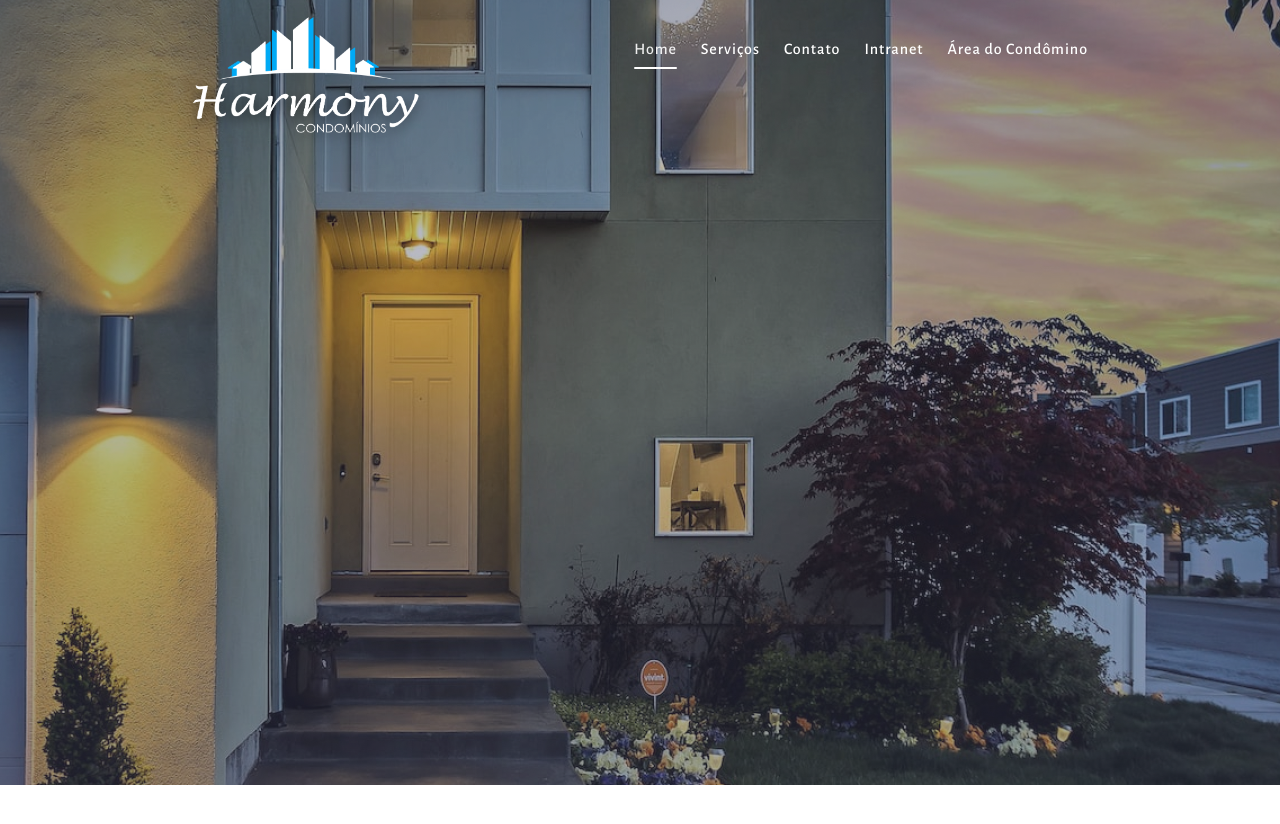
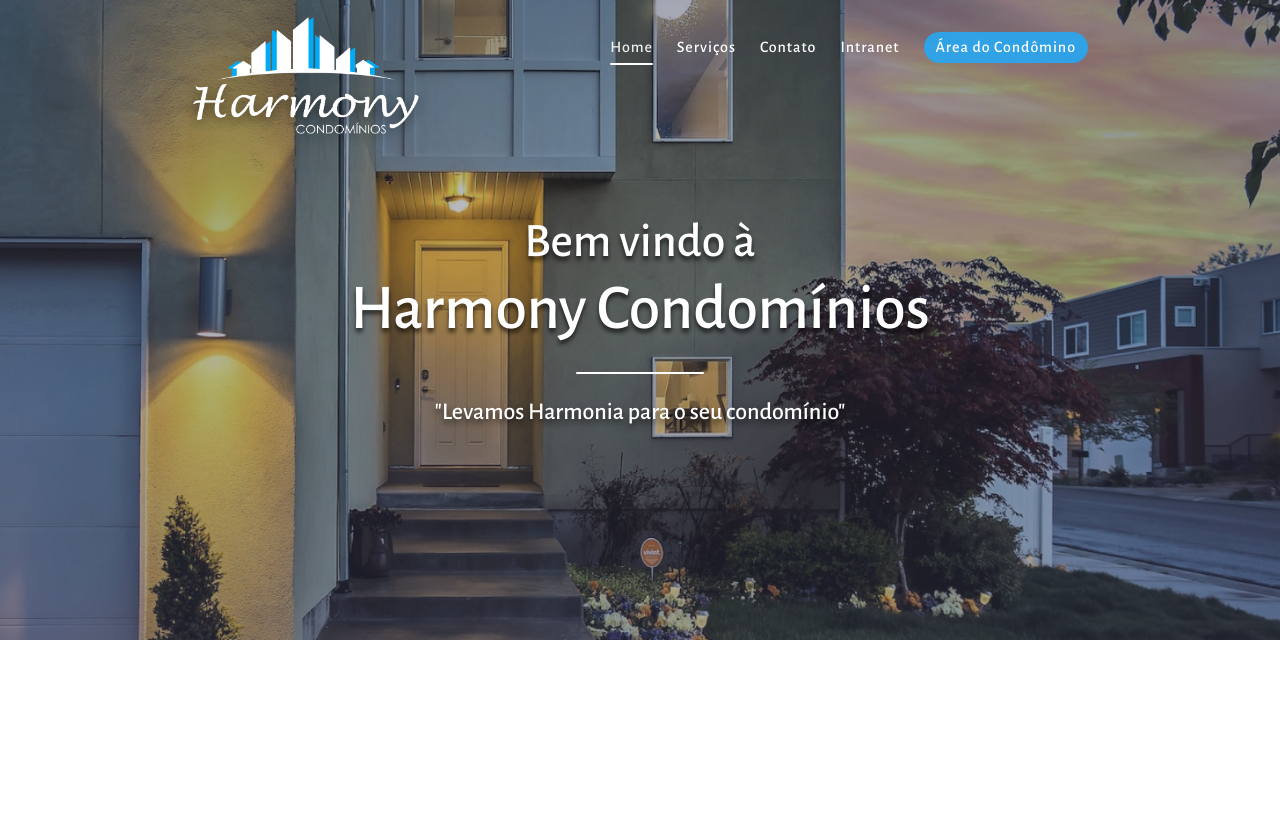
Before and after one commit to albberrrt/harmony-website, a React (Vite) app: page / in a window 1280 px wide. Shown: the top 824 px of the page. After the commit the page ends 800 px from the top, so only its background shows below. Built offline with nearby package versions, Linux system fonts and the light colour scheme.

Commit message:
feat: Homepage title and  subtitle

```diff
--- a/src/App.scss
+++ b/src/App.scss
@@ -1,12 +1,63 @@
+.sec {
+  width: 100%;
+  display: flex;
+  justify-content: center;
+  align-items: center;
+}
+
+.sec-01 {
+  width: 100%;
+  height: 80%;
+  display: flex;
+  justify-content: center;
+  align-items: center;
+  .title {
+    width: 50%;
+    color: #FFF;
+    display: flex;
+    flex-direction: column;
+    gap: 1.5rem;
+    h1 {
+      font-size: 3rem;
+      font-weight: 500;
+      text-align: center;
+      font-style: normal;
+      line-height: normal;
+      text-shadow: 0px 4px 4px rgba(0, 0, 0, 0.25), 0px 4px 4px rgba(0, 0, 0, 0.45);
+      span {
+        font-size: 4rem;
+      }
+    }
+    h2 {
+      font-size: 1.5rem;
+      font-weight: 500;
+      text-align: center;
+      font-style: normal;
+      line-height: normal;
+      text-shadow: 0px 4px 6px rgba(0, 0, 0, 0.60);
+    }
+    div {
+      content: "";
+      width: 20%;
+      height: 2px;
+      border-radius: 4px;
+      background-color: white;
+      align-self: center;
+    }
+  }
+
   .background-img {
     width: 100%;
-  height: 100%;
+    height: 80%;
     position: absolute;
+    top:0;
+    left: 0;
     content: "";
     background-image: url("/public/home-background.png");
-  background-size: auto;
+    background-size: cover;
     background-repeat: no-repeat;
     background-attachment: scroll;
     background-position: top center;
     z-index: -10;
   }
+}
--- a/src/App.tsx
+++ b/src/App.tsx
@@ -5,8 +5,20 @@ function App() {
 
   return (
     <>
-      <div className="background-img"></div>
       <Header />
+      <section className="sec sec-01">
+          <div className='title'>
+            <h1>Bem vindo à <br></br><span>Harmony Condomínios</span></h1>
+            <div></div>
+            <h2>"Levamos Harmonia para o seu condomínio"</h2>
+          </div>
+        <div className="background-img"></div>
+      </section>
+      <section className="sec sec-02">
+        <div>
+          {/* <h3>Toda tranquilidade do seu condomínio <br></br><span>nas palmas da sua mão.</span></h3> */}
+        </div>
+      </section>
     </>
   )
 }
--- a/src/components/Header/Header.scss
+++ b/src/components/Header/Header.scss
@@ -15,16 +15,31 @@ header {
 
   .header-nav {
     ul {
-      display: grid;
-      grid-auto-flow: column;
-      grid-column-gap: 1.5rem;
+      display: flex;
+      gap: 1.5rem;
       list-style-type: none;
-      margin-top: 1.5rem;
+      margin-top: 1rem;
+      align-items: center;
       li {
-        font-family: 'AlegreyaSans';
         font-weight: 500;
         letter-spacing: 0.06em;
+        position: relative;
       }
+      .nav-button {
+        div{
+          background: rgba(39, 168, 242, 0.90);
+          padding: 0.375em 0.75em;
+          border-radius: 1.3em;
+        }
+      }
+
+        a {
+          text-decoration: none;
+          color: white;
+          &:visited {
+            color: white;
+          }
+        }
 
       .nav-active-page {
         display: flex;
@@ -38,6 +53,8 @@ header {
           height: 2px;
           background-color: #fff;
           border-radius: 2px;
+          position: absolute;
+          bottom: -.5rem;
         }
       }
     }
@@ -83,7 +100,7 @@ header {
     width: 100%;
     height: 70%;
     border-bottom: 1px solid rgba(171, 171, 171, 0.3);
-    background: linear-gradient(180deg, rgba(9, 37, 53, 0.49) 0%, rgba(0, 0, 0, 0.00) 100%);
+    background: linear-gradient(180deg, rgba(0, 48, 77, 0.49) 0%, rgba(0, 105, 175, 0.452) 100%);
     backdrop-filter: blur(11.5px);
     -webkit-background-clip: padding-box;
     background-clip: padding-box;
--- a/src/components/Header/Header.tsx
+++ b/src/components/Header/Header.tsx
@@ -1,19 +1,24 @@
 import { useEffect, useState, FC } from "react"
 import "./Header.scss"
 
+//  Checks if the user has scrolled the page
+const useScroll = () => {
+  const [isScrolled, setIsScrolled] = useState(false)
+  const handleScroll = () => {
+    setIsScrolled(window.scrollY > 0)
+  }
+  useEffect(() => {
+    window.addEventListener("scroll", handleScroll)
+    return () => {
+      window.removeEventListener("scroll", handleScroll)
+    };
+  }, [])
+
+  return { isScrolled }
+}
+
 export function Header() {
-  const [isScrolled, setIsScrolled] = useState(false);
-
-  const handleScroll = () => {
-    setIsScrolled(window.scrollY > 0);
-  }
-
-  useEffect(() => {
-    window.addEventListener("scroll", handleScroll);
-    return () => {
-      window.removeEventListener("scroll", handleScroll);
-    };
-  }, []);
+  const { isScrolled } = useScroll()
 
   return (
     <>
@@ -25,9 +30,11 @@ export function Header() {
               <li className="nav-active-page">Home</li>
               <li>Serviços</li>
               <li>Contato</li>
-              <li>Intranet</li>
+              <li><a href="https://br126.hostgator.com.br:2096/webmaillogout.cgi">Intranet</a></li>
               <li className="nav-button">
-                <a>Área do Condômino</a>
+                <div>
+                  <a href="https://admrsr.superlogica.net/clients/areadocondomino">Área do Condômino</a>
+                </div>
               </li>
             </ul>
           </nav>
@@ -41,7 +48,6 @@ export function Header() {
 type LogoProps = { isScrolled: boolean }
 const Logo: FC<LogoProps> = ({ isScrolled }) => {
   const logoClassList = isScrolled ? 'logo-page-scrolled' : ''
-
   return (
     <>
       <div className={`logo-div ${logoClassList}`}>
--- a/src/styles/globals.scss
+++ b/src/styles/globals.scss
@@ -13,10 +13,13 @@
   -webkit-text-size-adjust: 100%;
 }
 
+h1, h2, h3, h4, h5, p, a, span, div {
+  font-family: 'AlegreyaSans', system-ui, -apple-system, BlinkMacSystemFont, 'Segoe UI', Roboto, Oxygen, Ubuntu, Cantarell, 'Open Sans', 'Helvetica Neue', sans-serif;
+}
+
 body {
   display: flex;
   width: 100%;
-  min-height: 1500vh;
 }
 
 #root {
```
Lines whose indentation alone changed are shown as unchanged.
